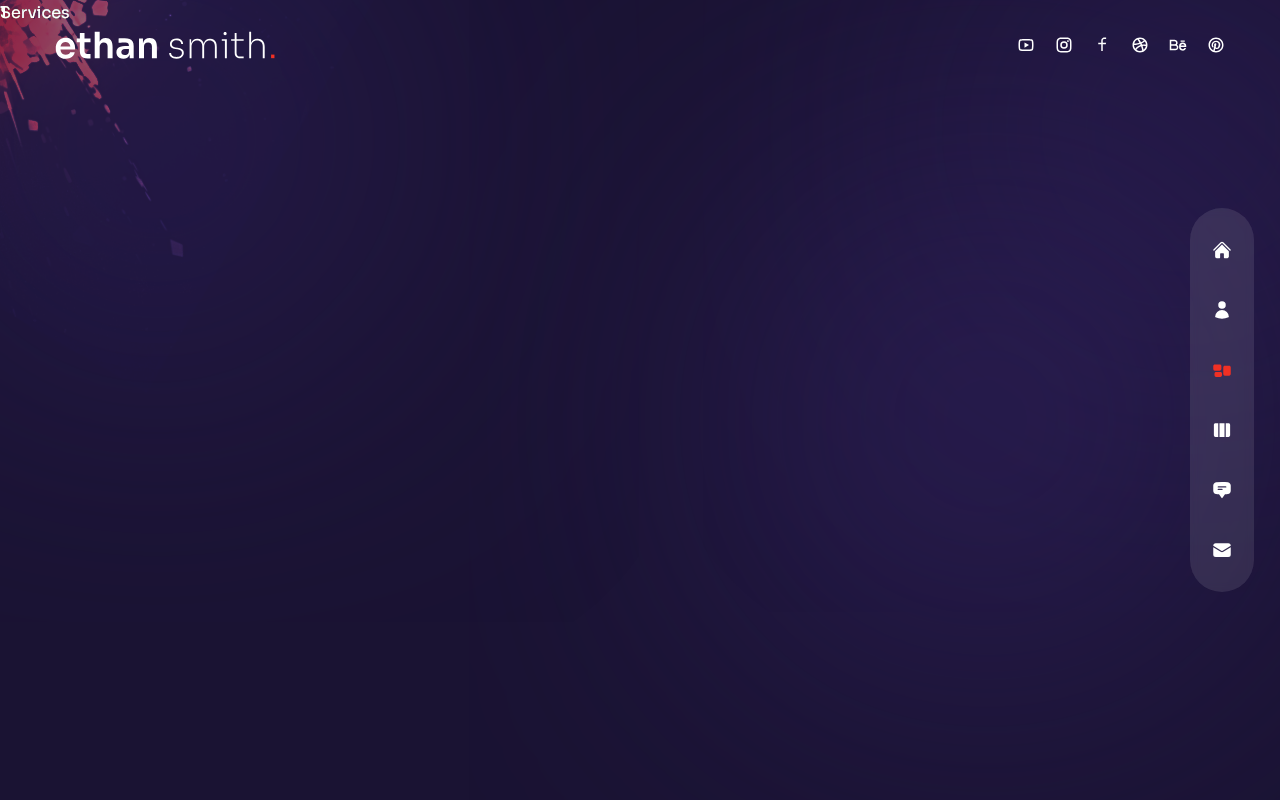
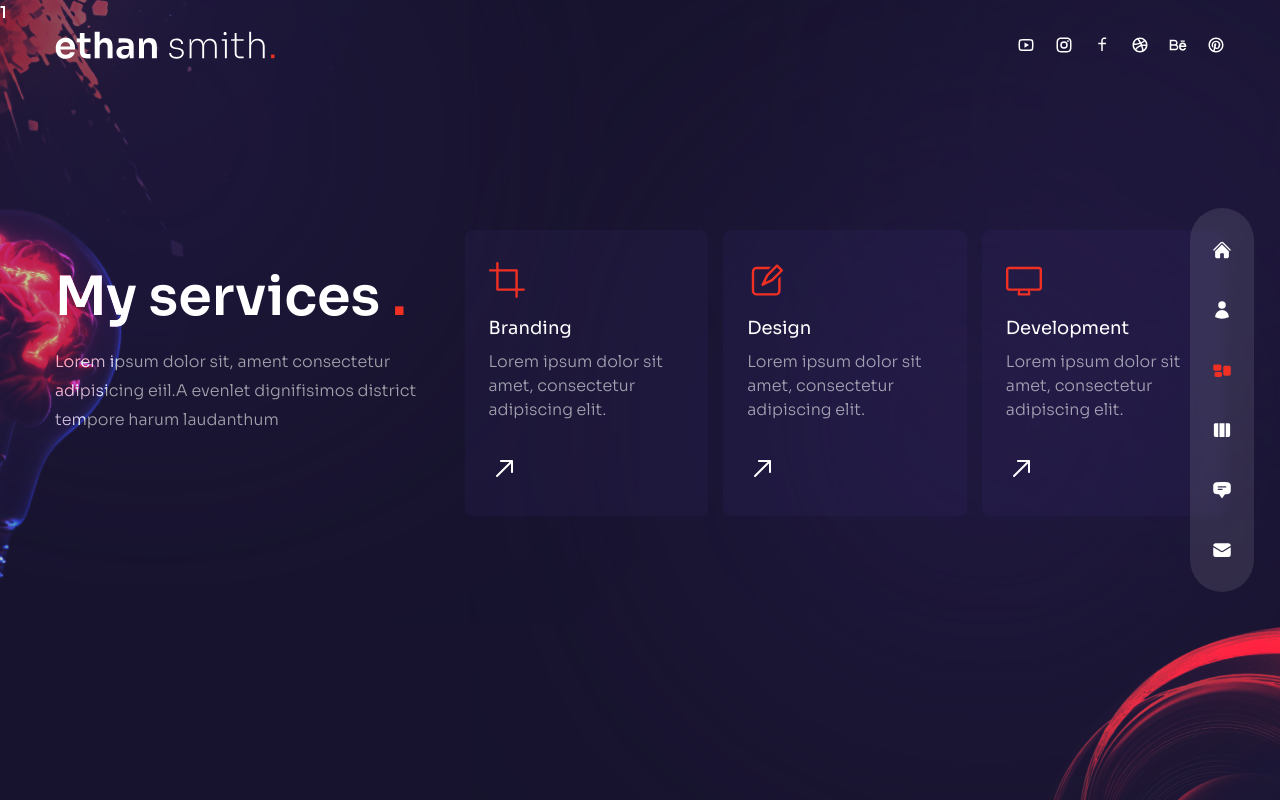
Before and after one commit to chirasi99/WebMinds-Gallery, a Next.js app: page /services in a window 1280 px wide. Built offline with nearby package versions, Linux system fonts and the light colour scheme.

Commit message:
service page create

```diff
--- a/components/Bulb.js
+++ b/components/Bulb.js
@@ -1,5 +1,11 @@
+// next image
+import Image from "next/image";
+
 const Bulb = () => {
-  return <div>Bulb</div>;
+  return ( <div className="absolute z-10 duration-75 -left-36 -botto-12 rotate-12 mix-blend-color-dodge animate-pulse w-[200px] xl:w-[260px]">
+    <Image src={'/bulb.png'} width={260} height={200} className="w-full h-full" alt='' />
+  </div>
+  );
 };
 
 export default Bulb;
--- a/components/ServiceSlider.js
+++ b/components/ServiceSlider.js
@@ -1,3 +1,14 @@
+// import swiper react components
+import { Swiper, SwiperSlide } from "swiper/react";
+
+//import required modules
+import SwiperCore, { FreeMode, Pagination } from "swiper/core";
+
+// import swiper styles
+import "swiper/css";
+import "swiper/css/free-mode";
+import "swiper/css/pagination";
+
 // icons
 import {
   RxCrop,
@@ -5,40 +16,85 @@
   RxDesktop,
   RxReader,
   RxRocket,
+  RxArrowTopRight,
 } from "react-icons/rx";
 
-
+SwiperCore.use([FreeMode, Pagination]);
+// service data
 // data
-const serviceData = [
+export const serviceData = [
   {
     icon: <RxCrop />,
-    title: 'Branding',
-    description: 'Lorem ipsum dolor sit amet, consectetur adipiscing elit.',
+    title: "Branding",
+    description: "Lorem ipsum dolor sit amet, consectetur adipiscing elit.",
   },
   {
     icon: <RxPencil2 />,
-    title: 'Design',
-    description: 'Lorem ipsum dolor sit amet, consectetur adipiscing elit.',
+    title: "Design",
+    description: "Lorem ipsum dolor sit amet, consectetur adipiscing elit.",
   },
   {
     icon: <RxDesktop />,
-    title: 'Development',
-    description: 'Lorem ipsum dolor sit amet, consectetur adipiscing elit.',
+    title: "Development",
+    description: "Lorem ipsum dolor sit amet, consectetur adipiscing elit.",
   },
   {
     icon: <RxReader />,
-    title: 'Copywriting',
-    description: 'Lorem ipsum dolor sit amet, consectetur adipiscing elit.',
+    title: "Copywriting",
+    description: "Lorem ipsum dolor sit amet, consectetur adipiscing elit.",
   },
   {
     icon: <RxRocket />,
-    title: 'SEO',
-    description: 'Lorem ipsum dolor sit amet, consectetur adipiscing elit.',
+    title: "SEO",
+    description: "Lorem ipsum dolor sit amet, consectetur adipiscing elit.",
   },
 ];
 
 const ServiceSlider = () => {
-  return <div>Service Slider</div>;
+  return (
+    <Swiper
+      breakpoints={{
+        320: {
+          slidesPerView: 1,
+          spaceBetween: 15,
+        },
+        640: {
+          slidesPerView: 3,
+          spaceBetween: 15,
+        },
+      }}
+      freeMode={true}
+      pagination={{
+        clickable: true,
+      }}
+      className="h-[240px] sm:h-[340px]"
+    >
+      {serviceData.map((item, index) => {
+        return (
+          <SwiperSlide key={index}>
+            <div
+              className="bg-[rgba(65,47,123,0.15)] h-max rounded-lg px-6 py-8 flex sm:flex-col gap-x-6 sm:gap-x-0 group cursor-pointer
+          hover:bg-[rgba(89,65,169,0.15)] transition-all duration-300"
+            >
+              {/* icons  */}
+              <div className="mb-4 text-4xl text-accent">{item.icon}</div>
+              {/* title & description */}
+              <div className="mb-8">
+                <div className="mb-2 text-lg">{item.title}</div>
+                <p className="max-w-[350px] leading-normal">
+                  {item.description}
+                </p>
+              </div>
+              {/* arrow */}
+              <div className="text-3xl">
+                <RxArrowTopRight className="transition-all duration-300 group-hover:rotate-45 group-hover:text-accent" />
+              </div>
+            </div>
+          </SwiperSlide>
+        );
+      })}
+    </Swiper>
+  );
 };
 
 export default ServiceSlider;
--- a/pages/services/index.js
+++ b/pages/services/index.js
@@ -1,5 +1,32 @@
+//  components
+import ServiceSlider from "../../components/ServiceSlider";
+import Bulb from "../../components/Bulb";
+import Circles from "../../components/Circles";
+
+// framer motion
+import { motion } from "framer-motion";
+import { fadeIn } from "../../variants";
+
+
 const Services = () => {
-  return <div>Services</div>;
+  return ( <div className="flex items-center h-full py-36 bg-primary/30">
+   <Circles />
+    <div className="container mx-auto">
+      <div className="flex flex-col xl:flex-row gap-x-8">
+        {/* text */}
+        <div className="flex-col flex text-center xl:w-[30vw] lg:text-left mb-4 xl:mb-0">
+          <motion.h2 variants={fadeIn('up', 0.3)} initial="hidden" animate="show"  exit="hidden" className="h2 xl:mt-8">My services <span className="text-accent">.</span></motion.h2>
+          <motion.p variants={fadeIn('up', 0.4)} initial="hidden" animate="show"  exit="hidden" className="mb-4 max-w-[400px] mx-auto lg:mx-0"> Lorem ipsum dolor sit, ament consectetur adipisicing eiil.A evenlet dignifisimos district tempore harum laudanthum </motion.p>
+        </div>
+        <motion.div variants={fadeIn('down', 0.6)} initial="hidden" animate="show"  exit="hidden" className="w-full xl:max-w-[65%]">
+        <ServiceSlider />
+        </motion.div>
+        {/* slider */}
+      </div>
+    </div>
+    <Bulb />
+  </div>
+  );
 };
 
 export default Services;
```
